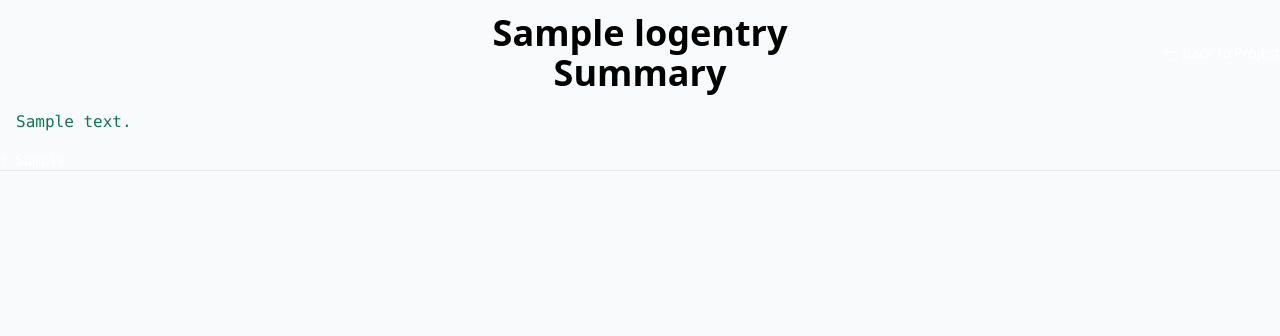
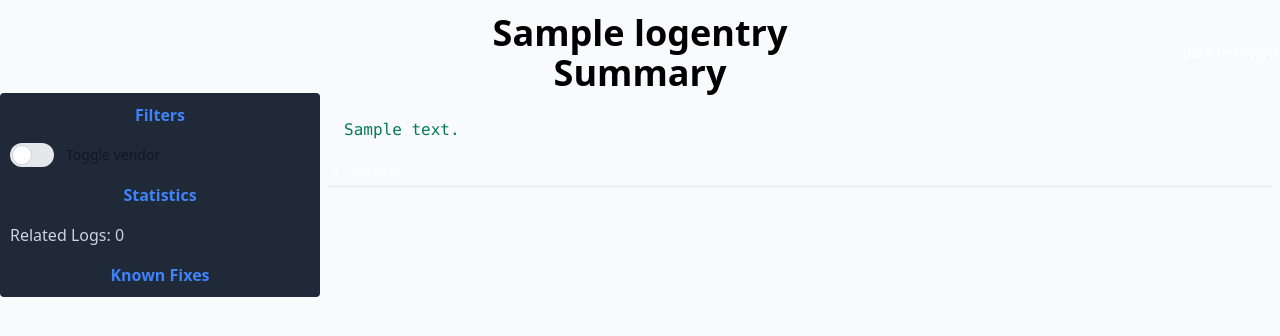
Before and after one commit to bdempe18/LogMe, a Django app: page /projects/log/1/ in a window 1280 px wide. Shown: the part 83-419 px from the top of the page. Run offline with Django 5.2, Linux system fonts and the light colour scheme; tables that the repository leaves empty hold one stand-in row (values such as "Sample post"); parts of the project's set-up code (start-up, migrations or seed data) failed here and were passed over; some libraries are stand-ins or nearby versions.

Commit message:
add aggregate aside to detail page

```diff
--- a/logme/static/css/input.css
+++ b/logme/static/css/input.css
@@ -36,6 +36,10 @@
 
 @layer utilities {
   [x-cloak] { display: none !important; }
+
+  .hide-vendor.vendor {
+      display: none;
+  }
 }
 
 @layer components {
--- a/logme/static/css/styles.css
+++ b/logme/static/css/styles.css
@@ -1431,6 +1431,10 @@ form label {
   z-index: 50;
 }
 
+.col-span-3 {
+  grid-column: span 3 / span 3;
+}
+
 .col-start-2 {
   grid-column-start: 2;
 }
@@ -1593,6 +1597,14 @@ form label {
   width: 2.5rem;
 }
 
+.w-11 {
+  width: 2.75rem;
+}
+
+.w-2 {
+  width: 0.5rem;
+}
+
 .w-2\/3 {
   width: 66.666667%;
 }
@@ -1869,12 +1869,16 @@ form label {
   border-radius: 0.25rem;
 }
 
+.rounded-full {
+  border-radius: 9999px;
+}
+
 .rounded-lg {
   border-radius: 0.5rem;
 }
 
-.rounded-full {
-  border-radius: 9999px;
+.rounded-sm {
+  border-radius: 0.125rem;
 }
 
 .rounded-e-lg {
@@ -1905,6 +1909,10 @@ form label {
   border-width: 0px;
 }
 
+.border-2 {
+  border-width: 2px;
+}
+
 .border-b {
   border-bottom-width: 1px;
 }
@@ -1938,6 +1946,11 @@ form label {
   border-color: rgb(209 213 219 / var(--tw-border-opacity, 1));
 }
 
+.border-slate-800 {
+  --tw-border-opacity: 1;
+  border-color: rgb(30 41 59 / var(--tw-border-opacity, 1));
+}
+
 .\!bg-gray-50 {
   --tw-bg-opacity: 1 !important;
   background-color: rgb(249 250 251 / var(--tw-bg-opacity, 1)) !important;
@@ -2195,6 +2208,11 @@ form label {
 .text-green-600 {
   --tw-text-opacity: 1;
   color: rgb(5 122 85 / var(--tw-text-opacity, 1));
+}
+
+.text-slate-300 {
+  --tw-text-opacity: 1;
+  color: rgb(203 213 225 / var(--tw-text-opacity, 1));
 }
 
 .text-slate-500 {
@@ -2291,6 +2309,69 @@ form label {
   display: none !important;
 }
 
+.hide-vendor.vendor {
+  display: none;
+}
+
+.after\:absolute::after {
+  content: var(--tw-content);
+  position: absolute;
+}
+
+.after\:start-\[2px\]::after {
+  content: var(--tw-content);
+  inset-inline-start: 2px;
+}
+
+.after\:top-\[2px\]::after {
+  content: var(--tw-content);
+  top: 2px;
+}
+
+.after\:h-5::after {
+  content: var(--tw-content);
+  height: 1.25rem;
+}
+
+.after\:w-5::after {
+  content: var(--tw-content);
+  width: 1.25rem;
+}
+
+.after\:rounded-full::after {
+  content: var(--tw-content);
+  border-radius: 9999px;
+}
+
+.after\:border::after {
+  content: var(--tw-content);
+  border-width: 1px;
+}
+
+.after\:border-gray-300::after {
+  content: var(--tw-content);
+  --tw-border-opacity: 1;
+  border-color: rgb(209 213 219 / var(--tw-border-opacity, 1));
+}
+
+.after\:bg-white::after {
+  content: var(--tw-content);
+  --tw-bg-opacity: 1;
+  background-color: rgb(255 255 255 / var(--tw-bg-opacity, 1));
+}
+
+.after\:transition-all::after {
+  content: var(--tw-content);
+  transition-property: all;
+  transition-timing-function: cubic-bezier(0.4, 0, 0.2, 1);
+  transition-duration: 150ms;
+}
+
+.after\:content-\[\'\'\]::after {
+  --tw-content: '';
+  content: var(--tw-content);
+}
+
 .hover\:cursor-pointer:hover {
   cursor: pointer;
 }
--- a/logme/templates/projects/log_detail.html
+++ b/logme/templates/projects/log_detail.html
@@ -27,14 +27,34 @@
       </a>
     </div>
   </div>
+  <div class="grid grid-cols-4" x-data="{ showVendor: true }">
+    <aside class="flex flex-col space-y-4 p-2 border-2 border-slate-800 rounded bg-gray-800">
+      <h3 class="font-bold text-blue-500 text-center">Filters</h3>
+      <label class="inline-flex items-center cursor-pointer">
+        <input type="checkbox"
+               value=""
+               class="sr-only peer"
+               @click="showVendor = ! showVendor" />
+        <div class="relative w-11 h-6 bg-gray-200 peer-focus:outline-none peer-focus:ring-4 peer-focus:ring-blue-300 dark:peer-focus:ring-blue-800 rounded-full peer dark:bg-gray-700 peer-checked:after:translate-x-full rtl:peer-checked:after:-translate-x-full peer-checked:after:border-white after:content-[''] after:absolute after:top-[2px] after:start-[2px] after:bg-white after:border-gray-300 after:border after:rounded-full after:h-5 after:w-5 after:transition-all dark:border-gray-600 peer-checked:bg-blue-600">
+        </div>
+        <span class="ms-3 text-sm font-medium text-gray-900 dark:text-gray-300">Toggle vendor</span>
+      </label>
+      <h3 class="font-bold text-blue-500 text-center">Statistics</h3>
+      <span class="text-slate-300">Related Logs: {{ n_related }}</span>
+      <h3 class="font-bold text-blue-500 text-center">Known Fixes</h3>
+    </aside>
+    <section class="col-span-3 p-2">
       <div class="p-2 m-2">
         <code class="text-base text-green-600">{{ object.summary }}</code>
       </div>
       {% for line in trace %}
         {% if line != "" %}
-      <div class="border-b border-gray-200 text-sm text-white hover:bg-slate-700 {% if supressing_keywords in line %}brightness-50{% endif %}">
+          <div class="border-b p-1 border-gray-200 text-sm text-white hover:bg-slate-700 {% if supressing_keywords in line %}vendor brightness-50{% endif %}"
+               :class="showVendor ? '' : 'hide-vendor'">
             <span class="text-white">{{ forloop.counter }}.</span> <code>{{ line }}</code>
           </div>
         {% endif %}
       {% endfor %}
+    </section>
+  </div>
 {% endblock content %}
--- a/logme/track/views.py
+++ b/logme/track/views.py
@@ -46,6 +46,11 @@ class LogDetailView(DetailView):
         context = super().get_context_data(**kwargs)
         context["trace"] = self.object.trace.split("\n") if self.object.trace else []
         context["supressing_keywords"] = "/vendor/"
+        context["n_related"] = (
+            LogEntry.objects.filter(summary=self.object.summary)
+            .exclude(pk=self.object.pk)
+            .count()
+        )
         return context
 
     def get(self, request, *args, **kwargs):
```
Also changed, not shown: other parts of logme/static/css/styles.css (+58 -21 lines). Lines whose indentation alone changed are shown as unchanged.
